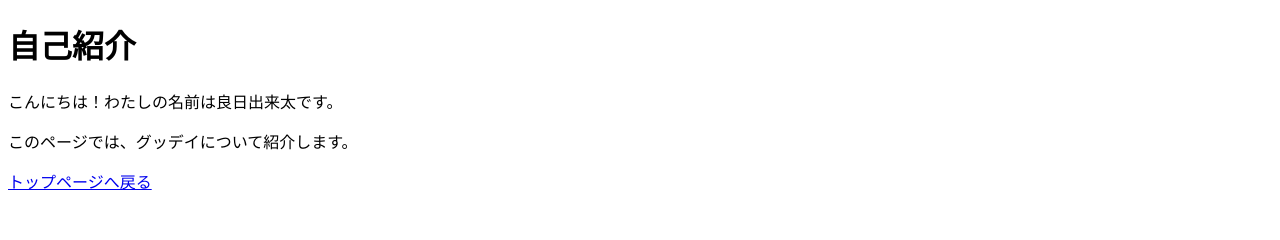
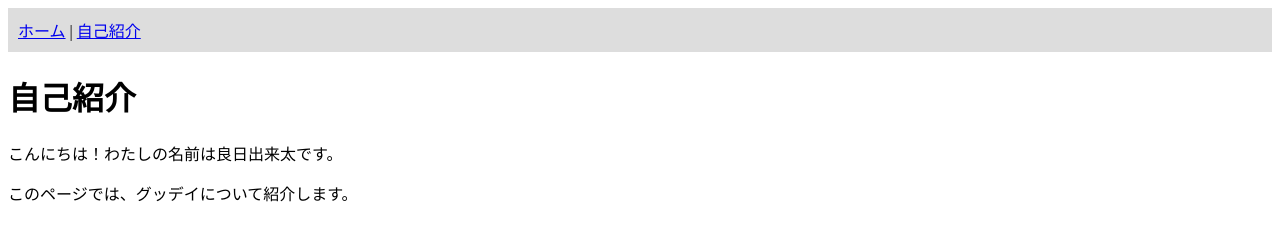
Before and after one commit to ogawakh/my-first-site, a plain HTML site: page about.html in a window 1280 px wide. Drawn offline with Linux system fonts and the light colour scheme.

Commit message:
ナビゲーションバーを追加

```diff
--- a/about.html
+++ b/about.html
@@ -5,9 +5,12 @@
   <meta charset="UTF-8">
 </head>
 <body>
+  <nav style="background-color: #ddd; padding: 10px;">
+    <a href="index.html">ホーム</a> |
+    <a href="about.html">自己紹介</a>
+  </nav>
   <h1>自己紹介</h1>
   <p>こんにちは！わたしの名前は良日出来太です。</p>
   <p>このページでは、グッデイについて紹介します。</p>
-  <a href="index.html">トップページへ戻る</a>
 </body>
 </html>
```
Also changed, not shown: index.html (+4 -1 lines).
